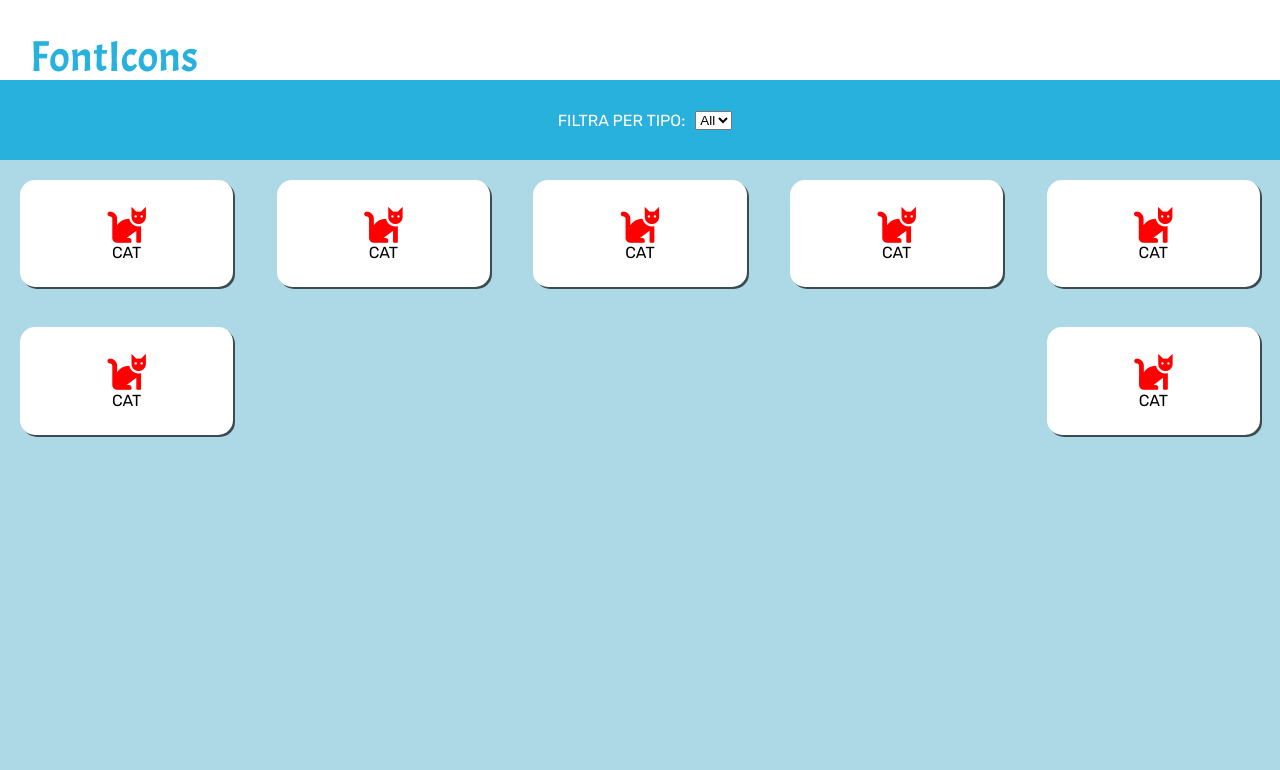
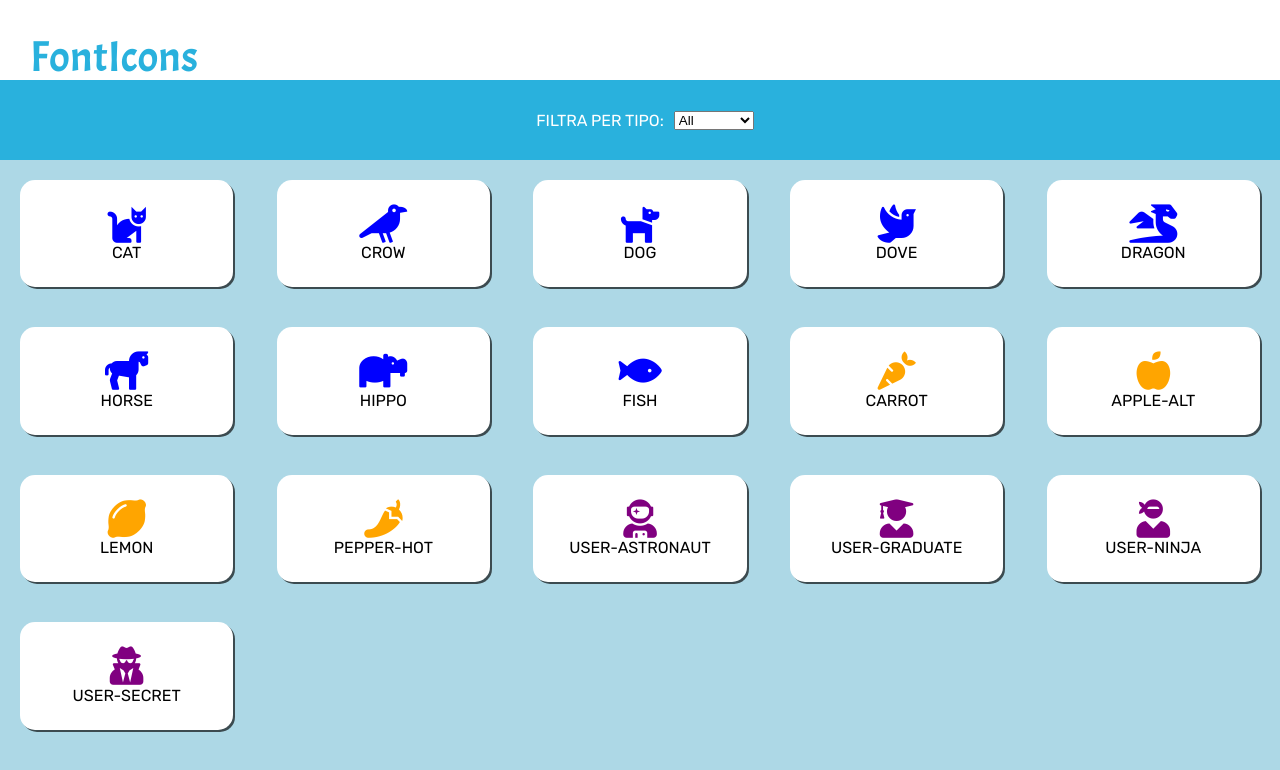
Before and after one commit to federico-chiello/js-es6-icons, a plain HTML site: page index.html in a window 1280 px wide. Drawn offline with nearby package versions, Linux system fonts and the light colour scheme.

Commit message:
fine script.js

```diff
--- a/css/style.css
+++ b/css/style.css
@@ -41,6 +41,10 @@ header .header-bottom label {
 }
 
 /* Main */
+main {
+
+}
+
 main .icons {
   display: flex;
   justify-content: space-between;
--- a/index.html
+++ b/index.html
@@ -38,34 +38,10 @@
     <main>
       <!-- Icons -->
       <div class="icons">
-        <div class="box-icon">
+        <!-- <div class="box-icon">
           <i class="fas fa-cat" style="color: red"></i>
           <div class="test">CAT</div>
-        </div>
-        <div class="box-icon">
-          <i class="fas fa-cat" style="color: red"></i>
-          <div class="test">CAT</div>
-        </div>
-        <div class="box-icon">
-          <i class="fas fa-cat" style="color: red"></i>
-          <div class="test">CAT</div>
-        </div>
-        <div class="box-icon">
-          <i class="fas fa-cat" style="color: red"></i>
-          <div class="test">CAT</div>
-        </div>
-        <div class="box-icon">
-          <i class="fas fa-cat" style="color: red"></i>
-          <div class="test">CAT</div>
-        </div>
-        <div class="box-icon">
-          <i class="fas fa-cat" style="color: red"></i>
-          <div class="test">CAT</div>
-        </div>
-        <div class="box-icon">
-          <i class="fas fa-cat" style="color: red"></i>
-          <div class="test">CAT</div>
-        </div>
+        </div> -->
       </div>
       <!-- / Icons -->
     </main>
--- a/js/script.js
+++ b/js/script.js
@@ -111,14 +111,87 @@ $(document).ready(function(){
 
   // Ci serve anche creare un altro array vuoto in cui pushare come elementi i diversi tipi che troviamo in icons, attraverso un forEach.
   // Questo passaggio ci permetterà successivamente di confrontare gli indici tra l'array tipi e colori.
+  const tipiIcone = arrayTipi (icone);
+  console.log(tipiIcone);
+
+  // si deve usare map per poter aggiugnere il colore alle icone.
+  const coloreIcone = icone.map((element) => {
+    const indiceTipo = tipiIcone.indexOf(element.type);
+    return{
+      ...element,
+      color: colori[indiceTipo]
+    }
+  });
+
+  const box = $('.icons');
+  stampaIcone (coloreIcone, box);
+
+  const select = $('#type');
+  stampaOpzione (tipiIcone, select);
+
+// Change serve per intercettare il cambiamento della select, prendendo il valore selezionato.
+  select.change(function(){
+    const selected = $(this).val();
+    const iconaFiltrata = filterValue (coloreIcone, selected);
+    stampaIcone(iconaFiltrata, box);
+  });
+
+});
+
+
+
+
+// ******** Funzioni ********
+
+// Funzione che permette di filtrare le icone.
+function filterValue (array, type){
+  const filteredIcon = array.filter((element) => {
+    return element.type == type;
+  });
+  if (filteredIcon.length > 0) {
+    return filteredIcon;
+  }
+
+  return array;
+};
+// Funzione che serve per aggiungere altre opzioni nel select.
+function stampaOpzione (array, select){
+  array.forEach((item) => {
+    select.append(
+      `
+      <option value="${item}">${item}</option>
+      `);
+  });
+
+}
+
+// Funzione che serve per aggiungere altri box delle varie icone, senza doverle scrivere nell'html.
+function stampaIcone (array, box){
+  box.html('');
+  array.forEach((item) => {
+    const {name, prefix, type, family, color} = item;
+    box.append(
+      `
+      <div class="box-icon">
+        <i class="${family} ${prefix}${name}" style="color: ${color}"></i>
+        <div class="test">${name.toUpperCase()}</div>
+      </div>
+      `
+    );
+  });
+
+}
+
+
+// Creiamo una funzione che serve per popolare con i types delle icone l'array che abbiamo creato.
+function arrayTipi (array){
   const tipi = [];
 
-  icone.forEach((item) => {
+  array.forEach((item) => {
     // Se non include lo stesso item.type allora lo puoi pushare.
     if (!tipi.includes(item.type)) {
       tipi.push(item.type);
     }
   });
-  console.log(tipi);
-
-});
+  return tipi;
+}
```
